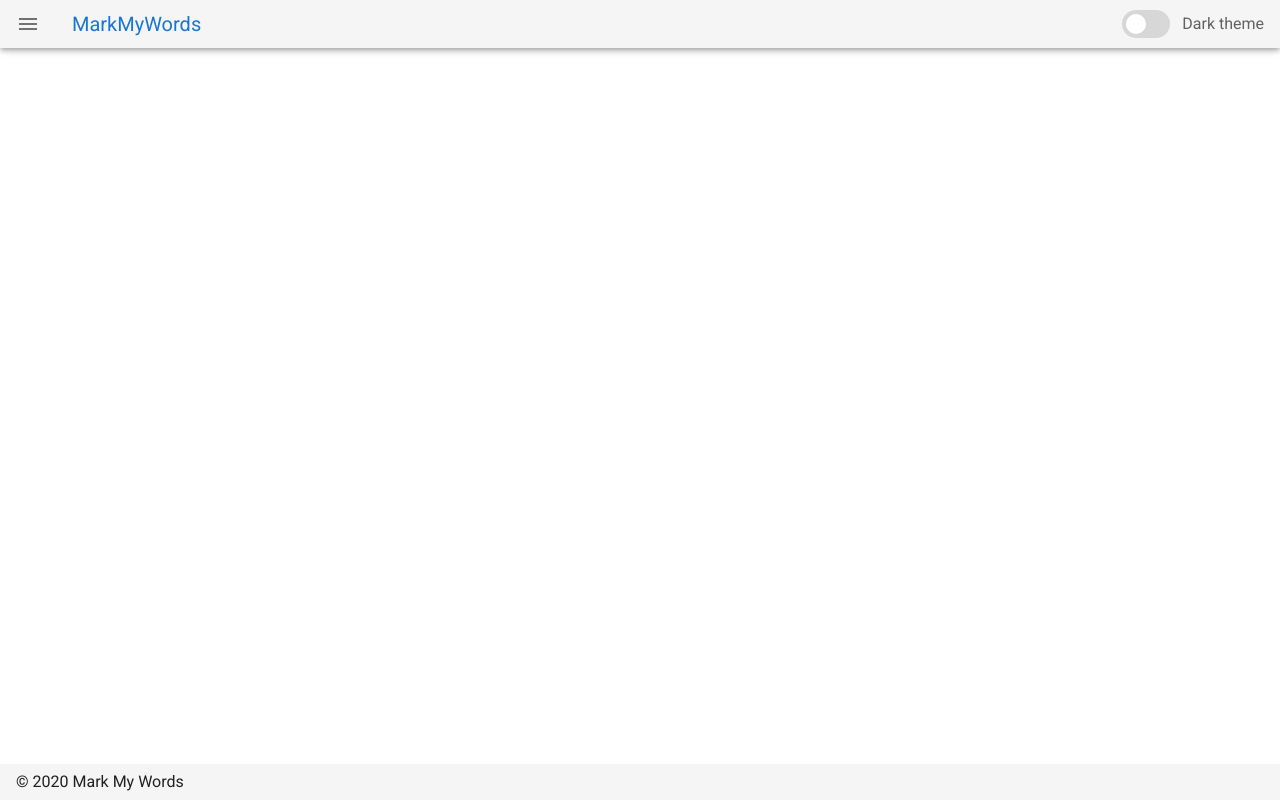
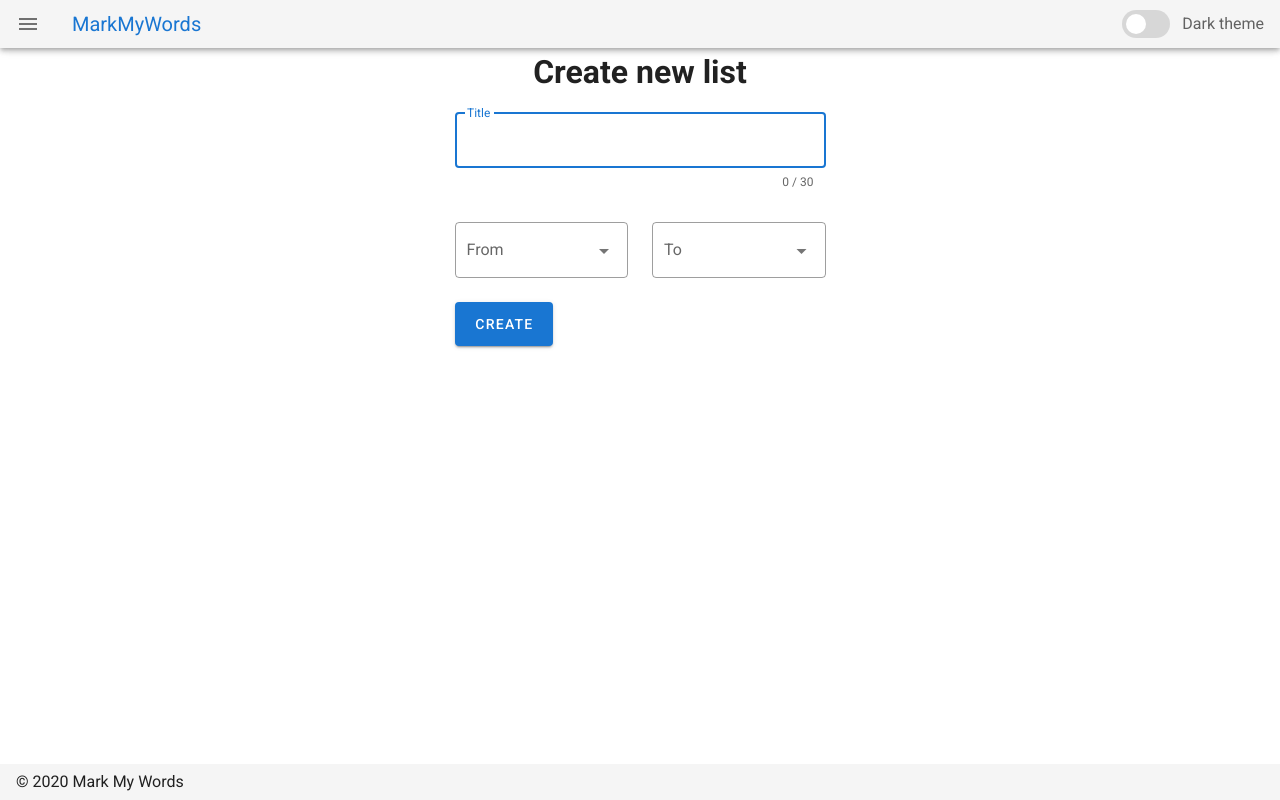
Before and after one commit to MarijnOomens/markmywords, a Nuxt app: page /manage/create in a window 1280 px wide. Built offline with nearby package versions, Linux system fonts and the light colour scheme.

Commit message:
new create page + localstorage

```diff
--- /dev/null
+++ b/pages/manage/create.vue
@@ -0,0 +1,105 @@
+<template>
+  <v-container>
+    <v-row justify="center">
+      <h1>Create new list</h1>
+    </v-row>
+    <form>
+      <v-row class="mt-4" justify="center">
+        <v-col cols="12" md="4">
+          <v-text-field
+            outlined
+            autofocus
+            counter="30"
+            required
+            v-model="title"
+            :rules="rules"
+            label="Title"
+          ></v-text-field>
+        </v-col>
+      </v-row>
+      <v-row justify="center">
+        <v-col cols="6" md="2">
+          <v-select
+            outlined
+            v-model="firstLanguage"
+            hide-details="true"
+            :items="languages"
+            label="From"
+            required
+          ></v-select>
+        </v-col>
+        <v-col cols="6" md="2">
+          <v-select
+            outlined
+            v-model="secondLanguage"
+            hide-details="true"
+            :items="languages"
+            label="To"
+            required
+          ></v-select>
+        </v-col>
+      </v-row>
+      <v-row justify="center">
+        <v-col cols="12" md="4">
+          <v-btn large color="primary" @click="createList()">Create</v-btn>
+        </v-col>
+      </v-row>
+    </form>
+  </v-container>
+</template>
+
+<script>
+export default {
+  data: () => {
+    return {
+      title: "",
+      firstLanguage: "",
+      secondLanguage: "",
+      languages: [
+        "English",
+        "French",
+        "Spanish",
+        "Arabic",
+        "Mandarin",
+        "Russian",
+        "Portuguese",
+        "German",
+        "Japanese",
+        "Hindi",
+        "Malay",
+        "Persian",
+        "Swahili",
+        "Tamil",
+        "Italian",
+        "Dutch",
+        "Bengali",
+        "Turkish",
+        "Vietnamese",
+        "Polish",
+        "Javaense",
+        "Punjabi",
+        "Thai",
+        "Korean"
+      ],
+      rules: [v => v.length <= 30 || "Max 30 characters"]
+    };
+  },
+  methods: {
+    createList() {
+      const title = this.title;
+      const firstLanguage = this.firstLanguage;
+      const secondLanguage = this.secondLanguage;
+      if (title && firstLanguage && secondLanguage) {
+        const newList = {
+          title: title,
+          lang1: firstLanguage,
+          lang2: secondLanguage
+        };
+
+        localStorage.setItem("lists", JSON.stringify(newList));
+        this.$router.push({ name: "manage" });
+      }
+    }
+  }
+};
+</script>
--- a/pages/manage.vue
+++ b/pages/manage/index.vue
@@ -41,7 +41,7 @@
     </v-dialog>
 
     <v-btn color="primary" class="mb-12" small dark absolute bottom right fab>
-      <v-icon>mdi-plus</v-icon>
+      <nuxt-link to="/manage/create"><v-icon>mdi-plus</v-icon></nuxt-link>
     </v-btn>
   </v-container>
 </template>
@@ -66,3 +66,10 @@ export default {
   }
 };
 </script>
+
+<style scoped>
+a {
+  text-decoration: none;
+  color: white;
+}
+</style>
```
